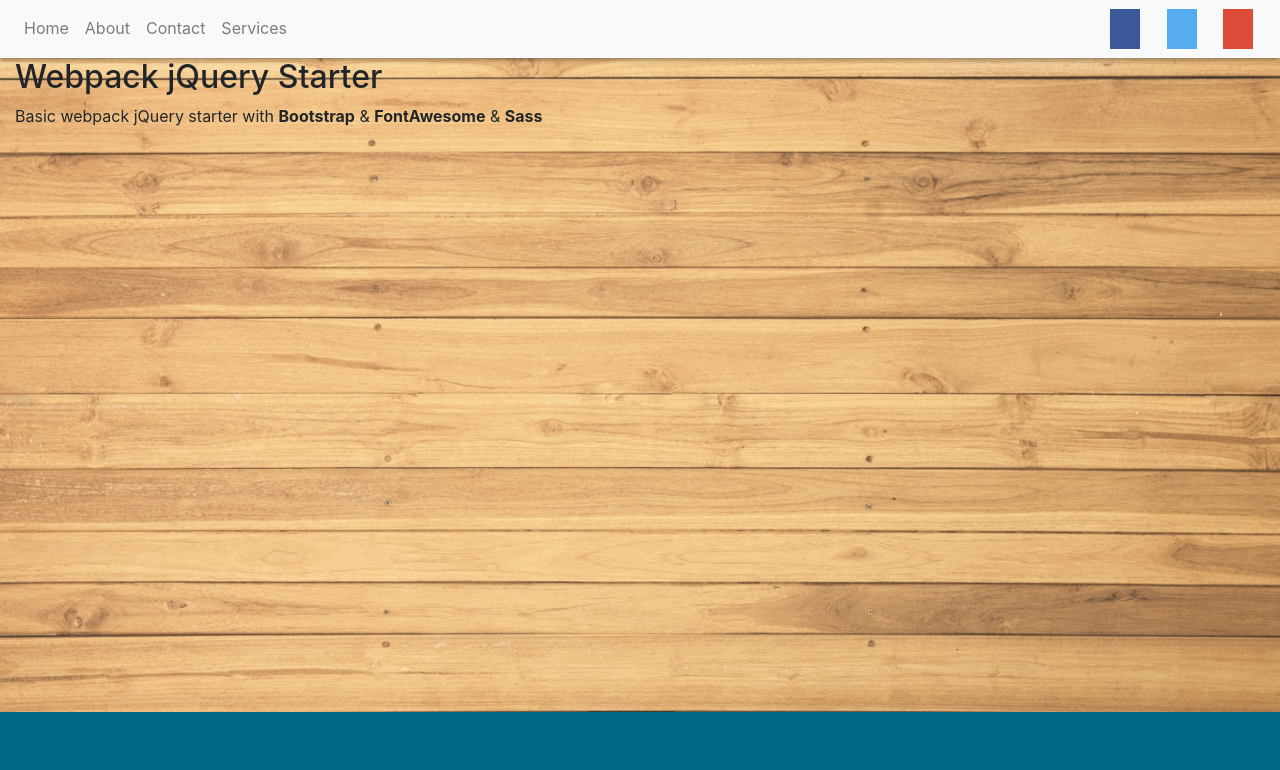
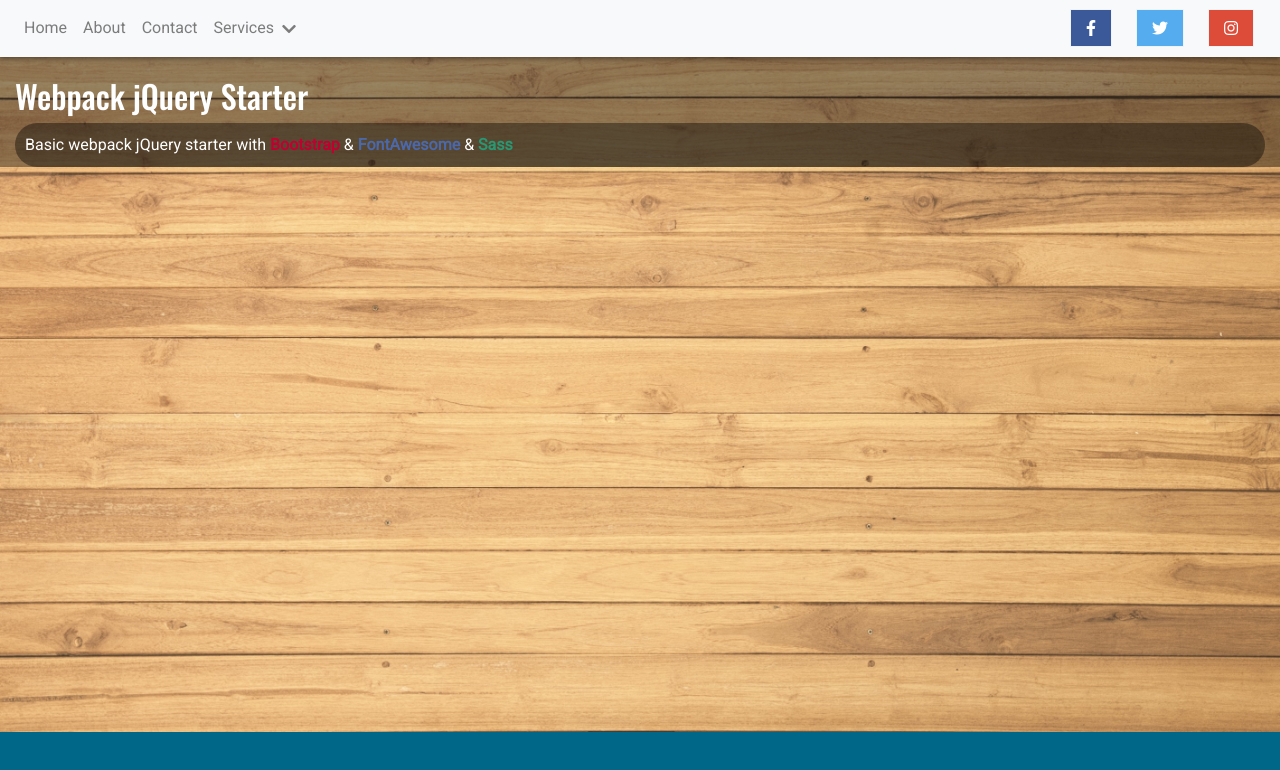
Before and after one commit to Wanlin-Lu/clean-blog, a website built with webpack: page src/html/index.html in a window 1280 px wide. Built offline with nearby package versions, Linux system fonts and the light colour scheme.

Commit message:
@fortawesome/fontawesome-free

```diff
--- a/package.json
+++ b/package.json
@@ -46,6 +46,7 @@
     "xml-loader": "^1.2.1"
   },
   "dependencies": {
+    "@fortawesome/fontawesome-free": "^5.15.2",
     "bootstrap": "^4.5.3",
     "jquery": "^3.5.1",
     "lodash": "^4.17.20",
--- /dev/null
+++ b/src/styles/sass/base/_fonts.scss
@@ -0,0 +1,4 @@
+// @import url("https://fonts.googleapis.com/css?family=Roboto+Slab|Open+Sans:400italic,700italic,400,700");
+
+@import url("https://fonts.googleapis.com/css?family=Roboto");
+@import url("https://fonts.googleapis.com/css?family=Oswald:500&display=swap");
--- /dev/null
+++ b/src/styles/sass/base/_typography.scss
@@ -0,0 +1,18 @@
+body {
+  font-family: $font-family-body;
+}
+
+h1,
+h2,
+h3,
+h4,
+h5,
+h6,
+.h1,
+.h2,
+.h3,
+.h4,
+.h5,
+.h6 {
+  font-family: $font-family-heading;
+}
--- /dev/null
+++ b/src/styles/sass/components/_button.scss
@@ -0,0 +1,11 @@
+button,
+input[type="submit"],
+input[type="reset"] {
+  background: none;
+  color: inherit;
+  border: none;
+  padding: 0;
+  font: inherit;
+  cursor: pointer;
+  outline: inherit;
+}
--- /dev/null
+++ b/src/styles/sass/layout/_main.scss
@@ -0,0 +1,11 @@
+.main {
+  padding-top: 20px;
+  background: $transparent-bg;
+  flex: 1 0;
+}
+
+.page-title {
+  color: $white;
+  text-decoration: underline;
+  text-underline-position: under;
+}
--- /dev/null
+++ b/src/styles/sass/pages/_404.scss
@@ -0,0 +1,5 @@
+.page-404 {
+  padding: 50px;
+  background-color: #fff;
+  border-radius: 5px;
+}
--- /dev/null
+++ b/src/styles/sass/pages/_homepage.scss
@@ -0,0 +1,25 @@
+.homepage {
+  .intro {
+    color: $white;
+
+    p {
+      background: $dark-overflow-bg;
+      padding: 10px;
+      border-radius: 25px;
+
+      strong {
+        &:nth-child(1) {
+          color: $theme-red;
+        }
+
+        &:nth-child(2) {
+          color: $theme-light-blue;
+        }
+
+        &:nth-child(3) {
+          color: $theme-light-green;
+        }
+      }
+    }
+  }
+}
--- a/src/styles/sass/style.scss
+++ b/src/styles/sass/style.scss
@@ -5,9 +5,25 @@
 
 // Vendors
 @import "vendors/bootstrap";
+@import "vendors/fontawesome";
 
 // Base
 @import "base/base";
+@import "base/fonts";
+@import "base/typography";
+@import "base/utils";
 
 // Layout
 @import "layout/header";
+@import "layout/footer";
+@import "layout/main";
+
+// Components
+@import "components/button";
+
+// Pages
+@import "pages/homepage";
+@import "pages/404";
+
+// Themes
+@import "themes/default";
--- /dev/null
+++ b/src/styles/sass/vendors/_fontawesome.scss
@@ -0,0 +1,5 @@
+$fa-font-path: "~@fortawesome/fontawesome-free/webfonts";
+@import "~@fortawesome/fontawesome-free/scss/fontawesome";
+@import "~@fortawesome/fontawesome-free/scss/brands";
+@import "~@fortawesome/fontawesome-free/scss/solid";
+@import "~@fortawesome/fontawesome-free/scss/regular";
```
Also changed, not shown: src/styles/sass/base/_rtl.scss (added), src/styles/sass/base/_utils.scss (added), src/styles/sass/layout/_footer.scss (added), src/styles/sass/themes/_default.scss (added).
